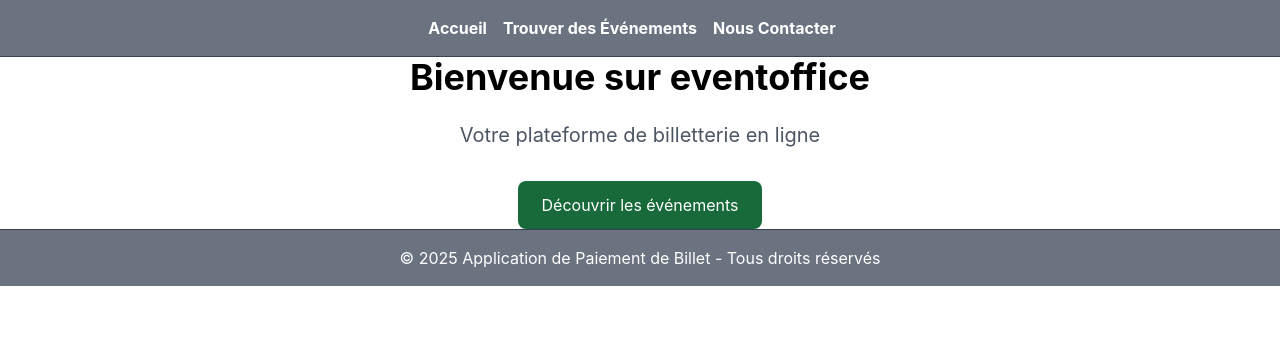
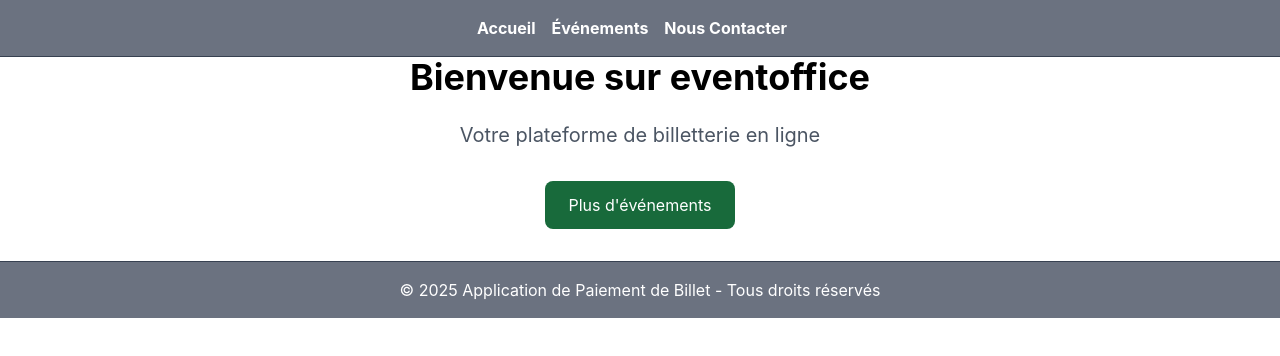
Before and after one commit to anohkolia/ticketpaymentapp, a Vue app: page / in a window 1280 px wide. Shown: the top 356 px of the page. Built offline with nearby package versions, Linux system fonts and the light colour scheme.

Commit message:
Ajout de commentaire à certains composants

```diff
--- a/src/components/BackButton.vue
+++ b/src/components/BackButton.vue
@@ -8,6 +8,7 @@ const goBack = () => {
 };
 </script>
 
+<!--Composant pour bouton de retour en arrière-->
 <template>
   <button
     @click="goBack"
--- a/src/components/CartNotification.vue
+++ b/src/components/CartNotification.vue
@@ -18,6 +18,7 @@ watch(() => props.show, (newValue) => {
 });
 </script>
 
+<!-- Composant pour afficher une notification temporaire en bas à droite de l'écran -->
 <template>
   <transition
     enter-active-class="transform ease-out duration-300 transition"
--- a/src/components/EventCard.vue
+++ b/src/components/EventCard.vue
@@ -7,6 +7,7 @@ defineProps<{
 }>();
 </script>
 
+<!--Composant pour afficher les détails d'un événement sous forme de carte-->
 <template>
   <div class="bg-white rounded-lg shadow-md overflow-hidden">
     <img :src="event.imageUrl" :alt="event.title" class="w-full h-48 sm:h-64 object-cover">
--- a/src/components/FooterComponent.vue
+++ b/src/components/FooterComponent.vue
@@ -3,7 +3,7 @@
 </script>
 
 <template>
-  <footer class="bg-gray-500 text-white p-4 border-t border-gray-700">
+  <footer class="bg-gray-500 text-white p-4 border-t border-gray-700 mt-8">
     <div class="container mx-auto">
       <p class="text-center">&copy; 2025 Application de Paiement de Billet - Tous droits réservés</p>
     </div>
--- a/src/components/HeaderComponent.vue
+++ b/src/components/HeaderComponent.vue
@@ -7,7 +7,7 @@
   <nav class="container mx-auto">
     <ul class="flex space-x-4 justify-center">
       <li><router-link to="/" class="hover:text-gray-300 font-bold">Accueil</router-link></li>
-      <li><router-link to="/" class="hover:text-gray-300 font-bold">Trouver des Événements</router-link></li>
+      <li><router-link to="/eventpage" class="hover:text-gray-300 font-bold">Événements</router-link></li>
       <li><router-link to="/" class="hover:text-gray-300 font-bold">Nous Contacter</router-link></li>
       <li></li>
     </ul>
--- a/src/pages/HomePage.vue
+++ b/src/pages/HomePage.vue
@@ -18,7 +18,7 @@ const goToEvents = () => {
       @click="goToEvents"
       class="bg-[#186a3b] text-white px-6 py-3 rounded-lg hover:bg-opacity-90"
     >
-      Découvrir les événements
+      Plus d'événements
     </button>
   </div>
 </template>
```
